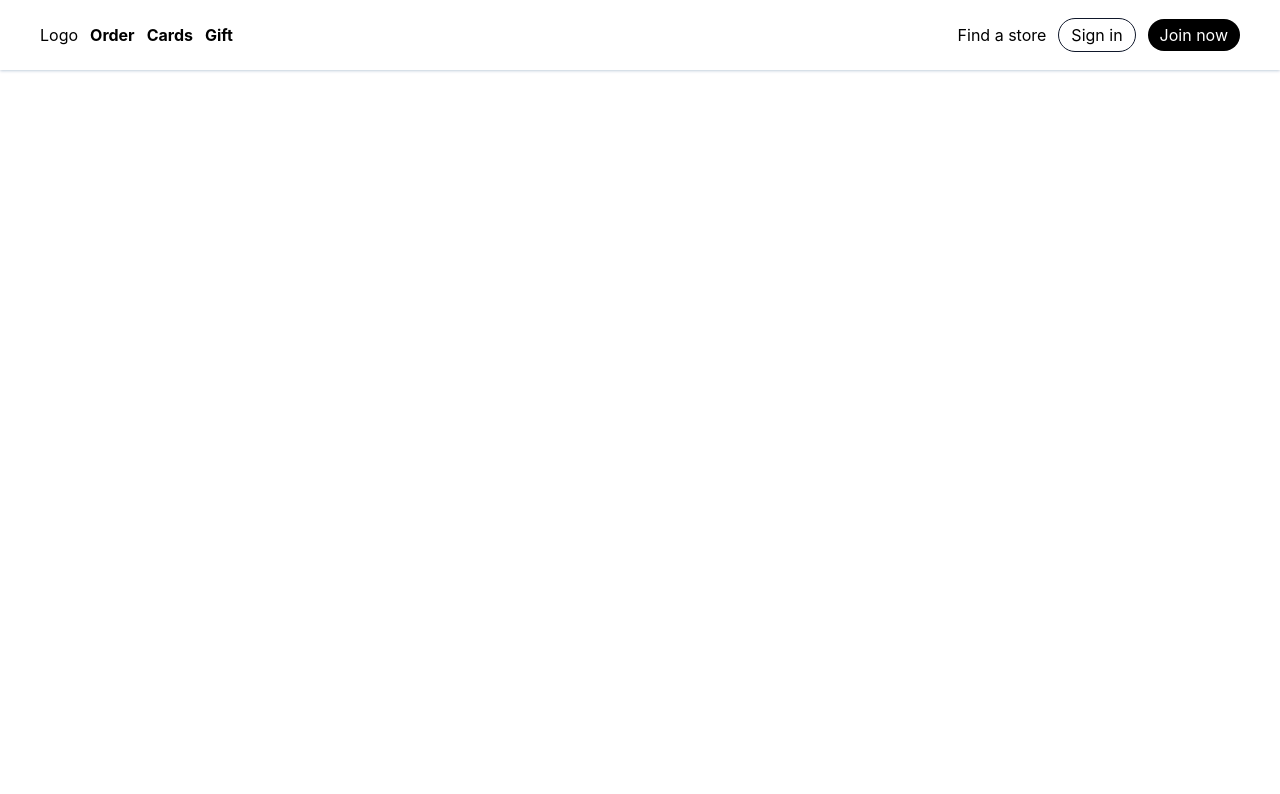
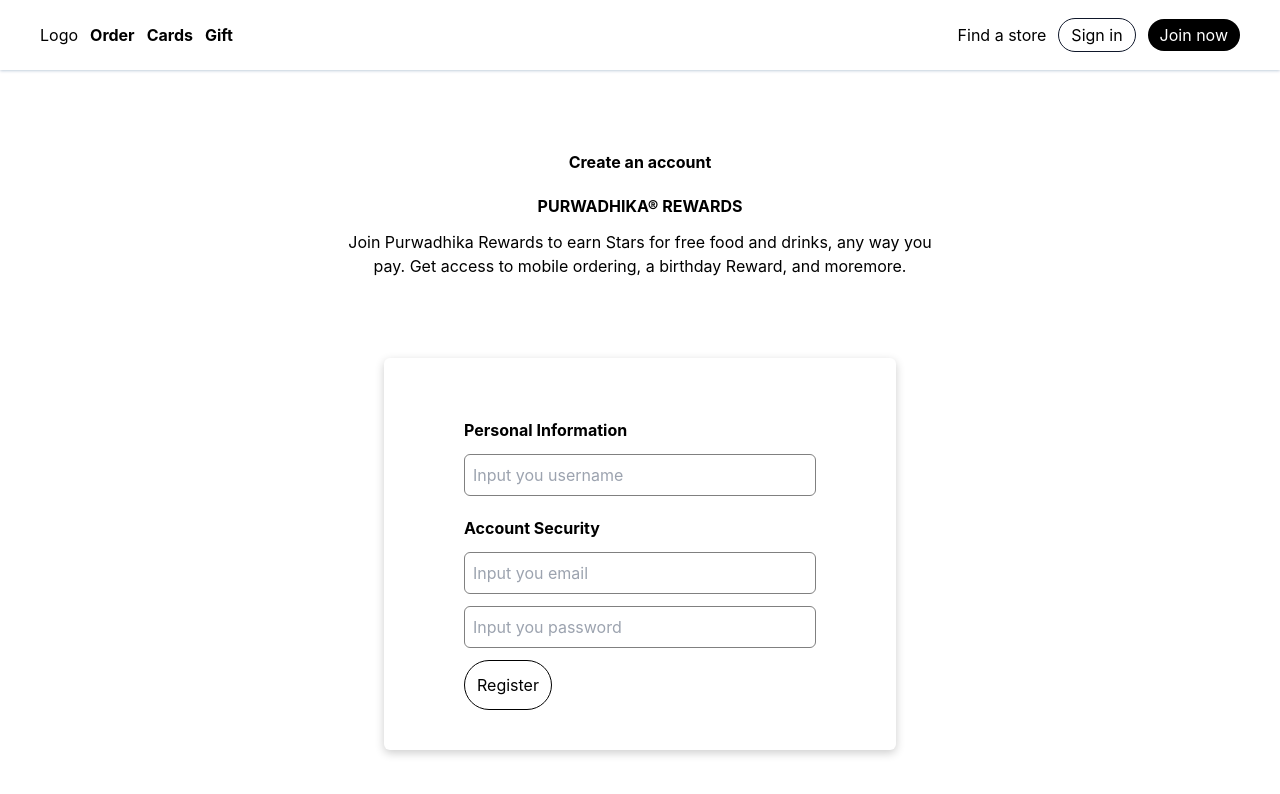
Before and after one commit to masdefry/JCWDOL-08_Frontend, a React (Create React App) app in the folder e-commerce/: page /register in a window 1280 px wide. Shown: the top 794 px of the page. Built offline with nearby package versions, Linux system fonts and the light colour scheme.

Commit message:
Register

```diff
--- a/e-commerce/src/App.js
+++ b/e-commerce/src/App.js
@@ -1,9 +1,19 @@
 import Navbar
  from "./components/navbar";
+
+ import Register from './pages/register'
+ import Login from './pages/login'
+
+ import { Routes, Route } from 'react-router-dom'
+
 function App() {
   return (
     <>
       <Navbar />
+      <Routes>
+        <Route path='/register' element={<Register />} />
+        <Route path='/login' element={<Login />} />
+      </Routes>
     </>
   );
 }
--- /dev/null
+++ b/e-commerce/src/db/db.json
@@ -0,0 +1,28 @@
+{
+  "users": [
+    {
+      "username": "ryan",
+      "email": "ryan@gmail.com",
+      "password": "abc123",
+      "id": 1
+    },
+    {
+      "username": "ryan",
+      "email": "ryan@gmail.com",
+      "password": "abc123",
+      "id": 2
+    },
+    {
+      "username": "ryan",
+      "email": "ryan@gmail.com",
+      "password": "abc123",
+      "id": 3
+    },
+    {
+      "username": "ryan",
+      "email": "ryan@gmail.com",
+      "password": "abc123",
+      "id": 4
+    }
+  ]
+}
--- a/e-commerce/src/index.js
+++ b/e-commerce/src/index.js
@@ -4,11 +4,13 @@ import './index.css';
 import App from './App';
 import reportWebVitals from './reportWebVitals';
 
+import { BrowserRouter } from 'react-router-dom';
+
 const root = ReactDOM.createRoot(document.getElementById('root'));
 root.render(
-  <React.StrictMode>
+  <BrowserRouter>
     <App />
-  </React.StrictMode>
+  </BrowserRouter>
 );
 
 // If you want to start measuring performance in your app, pass a function
--- /dev/null
+++ b/e-commerce/src/pages/login.jsx
@@ -0,0 +1,27 @@
+export default function Login(){
+    return(
+        <div  className="flex flex-col items-center py-20">
+        <h1 className="my-fs-15 my-grey mt-5 font-bold">
+            PURWADHIKA® REWARDS
+        </h1>
+        <p className="my-grey mt-3" style={{maxWidth: '600px', textAlign: 'center'}}>
+            Join Purwadhika Rewards to earn Stars for free food and drinks, any way you pay. Get access to mobile ordering, a birthday Reward, and moremore.
+        </p>
+        <div className="cards mt-20 px-20 py-10 w-2/5 rounded-md">
+            <h1 className='mt-5 mb-3 font-bold'>
+                Login Account
+            </h1>
+            <div>
+                <input type='text' placeholder='Input you email' className='py-2 px-2 w-100 rounded-md' style={{border: '1px solid grey', width: '100%'}} />
+            </div>
+            <div>
+                <input type='text' placeholder='Input you password' className='py-2 px-2 w-100 rounded-md mt-3' style={{border: '1px solid grey', width: '100%'}} />
+            </div>
+
+            <button className='bg-white text-black border border-black px-3 py-3 mt-3 rounded-full self-end'>
+                Login
+            </button>
+        </div>
+    </div>
+    )
+}
--- /dev/null
+++ b/e-commerce/src/pages/register.css
@@ -0,0 +1,3 @@
+.cards{
+    box-shadow: 0px 3px 10px rgb(0 0 0/0.2);
+}
--- /dev/null
+++ b/e-commerce/src/pages/register.jsx
@@ -0,0 +1,69 @@
+import './register.css'
+
+import { useRef, useState } from 'react';
+import axios from 'axios';
+
+export default function Register(){
+
+    const [message, setMessage] = useState('')
+
+    let username = useRef()
+    let email = useRef()
+    let password = useRef()
+
+    let onRegister = async() =>{
+        try {
+            // Step1. Mendapatkan value dari masing-masing inputan
+            let inputUsername = username.current.value
+            let inputEmail = email.current.value
+            let inputPassword = password.current.value
+
+            // Step2. Validasi
+            if(!inputUsername || !inputEmail || !inputPassword) throw { message: 'Data Not Complete!' }
+
+            // Step3. Simpan data user ke dalam json
+            await axios.post('http://localhost:5000/usersss', {username: inputUsername, email: inputEmail, password: inputPassword})
+            alert('Register Success!')
+            setMessage('')
+        } catch (error) { // error = { message: 'Data Not Complete!' }
+            setMessage(error.message)
+        }
+    }
+
+    return(
+        <div  className="flex flex-col items-center py-20">
+        <h1 className="my-fs-25 font-bold">
+            Create an account
+        </h1>
+        <h1 className="my-fs-15 my-grey mt-5 font-bold">
+            PURWADHIKA® REWARDS
+        </h1>
+        <p className="my-grey mt-3" style={{maxWidth: '600px', textAlign: 'center'}}>
+            Join Purwadhika Rewards to earn Stars for free food and drinks, any way you pay. Get access to mobile ordering, a birthday Reward, and moremore.
+        </p>
+        <div className="cards mt-20 px-20 py-10 w-2/5 rounded-md">
+            <h1 className='mt-5 mb-3 font-bold'>
+                Personal Information
+            </h1>
+            <div>
+                <input ref={username} type='text' placeholder='Input you username' className='w-100 py-2 px-2 w-100 rounded-md' style={{border: '1px solid grey', width: '100%'}} />
+            </div>
+            <h1 className='mt-5 mb-3 font-bold'>
+                Account Security
+            </h1>
+            <div>
+                <input ref={email} type='text' placeholder='Input you email' className='py-2 px-2 w-100 rounded-md' style={{border: '1px solid grey', width: '100%'}} />
+            </div>
+            <div>
+                <input ref={password} type='text' placeholder='Input you password' className='py-2 px-2 w-100 rounded-md mt-3' style={{border: '1px solid grey', width: '100%'}} />
+            </div>
+            <div style={{ color: 'red' }}>
+                {message}
+            </div>
+            <button onClick={onRegister} className='bg-white text-black border border-black px-3 py-3 mt-3 rounded-full self-end'>
+                Register
+            </button>
+        </div>
+    </div>
+    )
+}
```
